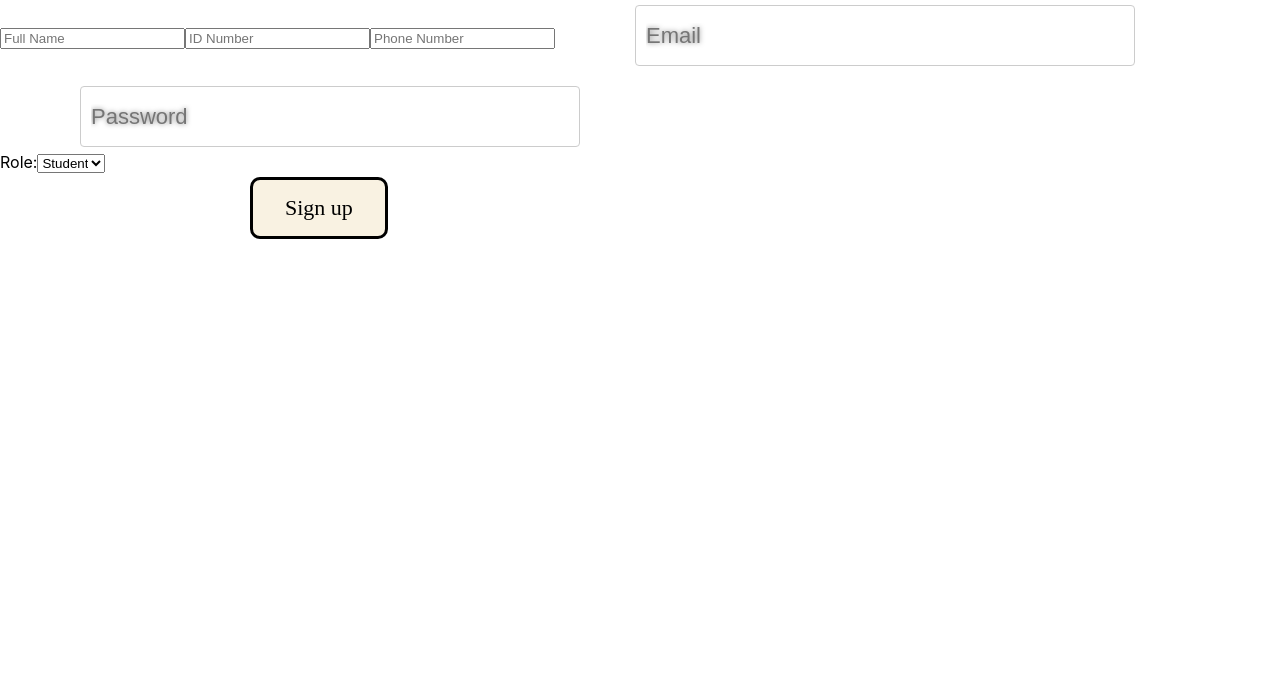
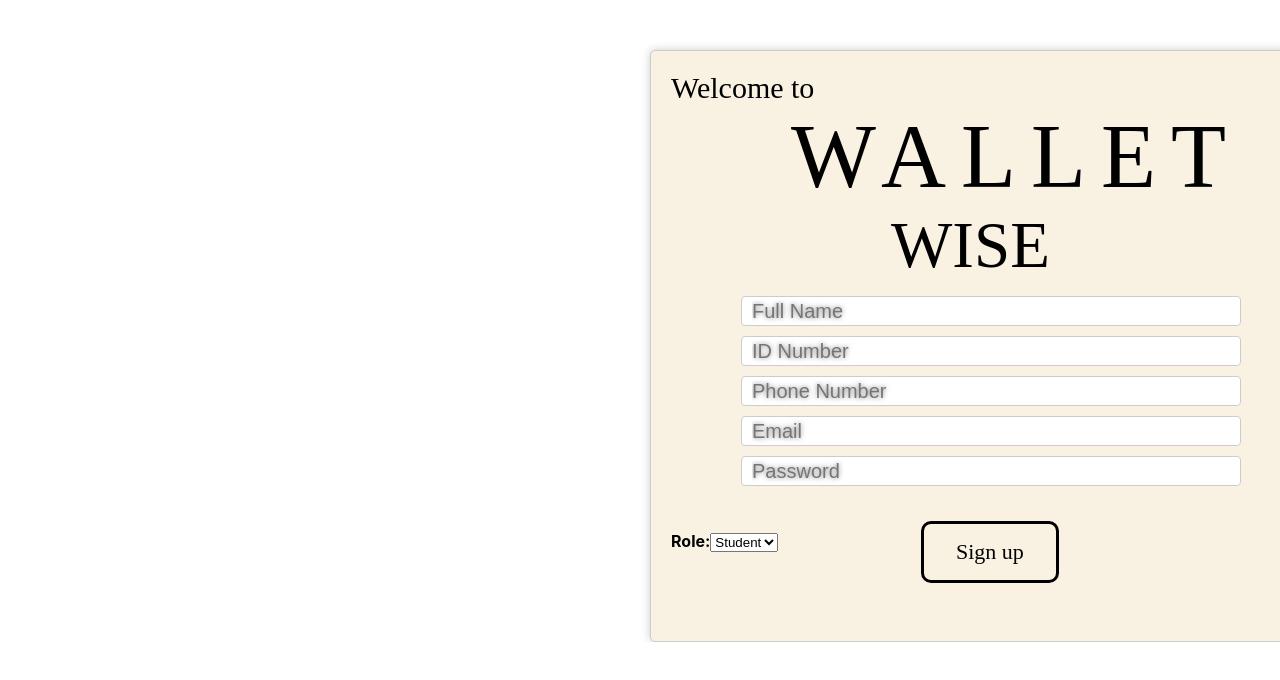
Before and after one commit to SeanVenz/wallet-wise-app, a React (Create React App) app in the folder wallet-wise-app/: page /signup in a window 1280 px wide. Shown: the top 680 px of the page. Built offline with nearby package versions, Linux system fonts and the light colour scheme; no server answers; a web font is replaced by a local one.

Commit message:
make initial design

```diff
--- a/wallet-wise-app/package.json
+++ b/wallet-wise-app/package.json
@@ -14,6 +14,7 @@
     "react-bootstrap": "^2.8.0",
     "react-dom": "^18.2.0",
     "react-firebase-hooks": "^5.1.1",
+    "react-live": "^4.1.5",
     "react-modal": "^3.16.1",
     "react-redux": "^8.1.2",
     "react-router-dom": "^6.13.0",
--- a/wallet-wise-app/src/pages/Login/LogIn.css
+++ b/wallet-wise-app/src/pages/Login/LogIn.css
@@ -1,5 +1,9 @@
 .login-parent{
- overflow: auto;
+    overflow: auto;
+    display: flex;
+    justify-content: space-between;
+    flex-direction: column;
+    overflow-x: hidden;
 }
 
 .potato-box{
--- /dev/null
+++ b/wallet-wise-app/src/pages/SignUp/SignUp.css
@@ -0,0 +1,89 @@
+.signup-parent{
+    overflow: auto;
+    display: flex;
+    justify-content: space-between;
+    flex-direction: column;
+    overflow-x: hidden;
+}
+
+input[type="email"]{
+    width: 500px;
+    height: 30px;
+    padding: 10px;
+    margin: 5px 0;
+    margin-left: 70px;
+    border: 1px solid #ccc;
+    border-radius: 4px;
+    box-sizing: border-box;
+    font-size: 20px;
+    text-shadow: 0 0 5px rgba(0, 0, 0, 0.5);
+    position: relative;
+    top: 210px;
+}
+
+input[type="password"]{
+    width: 500px;
+    height: 30px;
+    padding: 10px;
+    margin: 5px 0;
+    margin-left: 70px;
+    border: 1px solid #ccc;
+    border-radius: 4px;
+    box-sizing: border-box;
+    font-size: 20px;
+    text-shadow: 0 0 5px rgba(0, 0, 0, 0.5);
+    position: relative;
+    top: 210px;
+}
+
+input[type="text"]{
+    width: 500px;
+    height: 30px;
+    padding: 10px;
+    margin: 5px 0;
+    margin-left: 70px;
+    border: 1px solid #ccc;
+    border-radius: 4px;
+    box-sizing: border-box;
+    font-size: 20px;
+    text-shadow: 0 0 5px rgba(0, 0, 0, 0.5);
+    position: relative;
+    top: 210px;
+}
+
+form{
+    width: 650px;
+    height: 550px;
+    padding: 20px;
+    border: 1px solid #ccc;
+    border-radius: 5px;
+    box-shadow: 0 0 10px rgba(0, 0, 0, 0.2);
+    margin-left: 650px;
+    background-color: #F9F2E2;
+    margin-top: 50px;
+}
+
+label {
+    display: inline-block;
+    font-weight: bold;
+    margin-bottom: 5px;
+    position: relative;
+    top: 250px;
+}
+
+.text-box{
+    height: 10px;
+    width: 500px;
+}
+
+button[type="submit"]{
+    background-color:#F9F2E2;
+    color:black;
+    font-family:source-code-pro;
+    font-size: 22px;
+    border: black;
+    border-style: solid;
+    margin-left: 250px;
+    position: relative;
+    top:210px;
+}
--- a/wallet-wise-app/src/pages/SignUp/SignUp.js
+++ b/wallet-wise-app/src/pages/SignUp/SignUp.js
@@ -1,6 +1,7 @@
 import React, { useState } from "react";
 import { useNavigate } from "react-router-dom";
 import authService from "../../utils/auth";
+import "./SignUp.css";
 
 const SignUp = () => {
   const [email, setEmail] = useState("");
@@ -36,8 +37,13 @@ const SignUp = () => {
   };
 
   return (
-    <div>
+    <div className="signup-parent">
         <form onSubmit={handleSignUp}>
+          <div className="text-box">
+            <div className="text-box1">Welcome to</div>
+            <div className="text-box2">WALLET</div>
+            <div className="text-box3">WISE</div>
+            </div>
           <input
             type="text"
             placeholder="Full Name"
```
Also changed, not shown: wallet-wise-app/src/images/candy-potato.png (added), 1 other file (tests, documents, lock files or other folders). Lines whose indentation alone changed are shown as unchanged.
